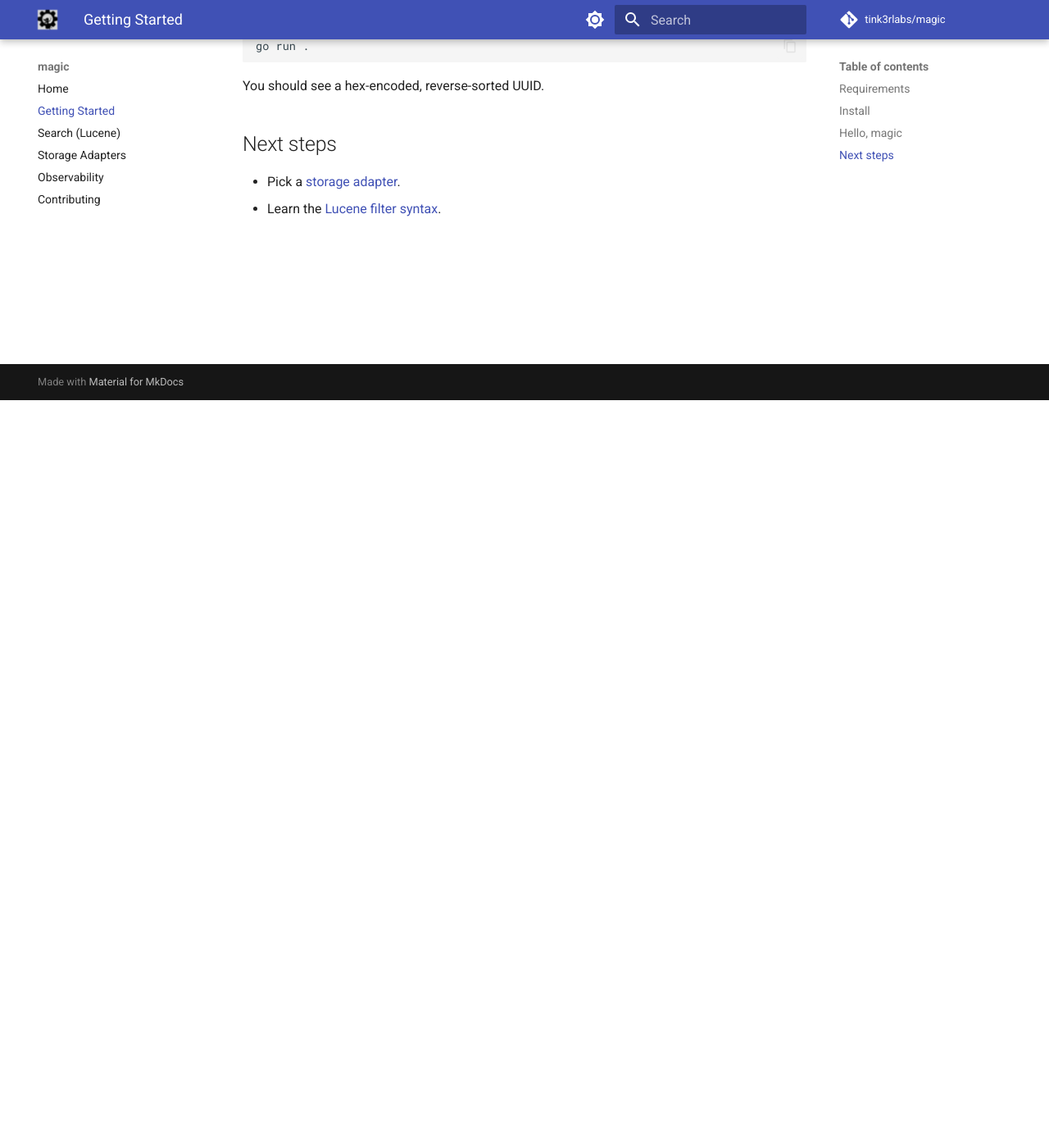
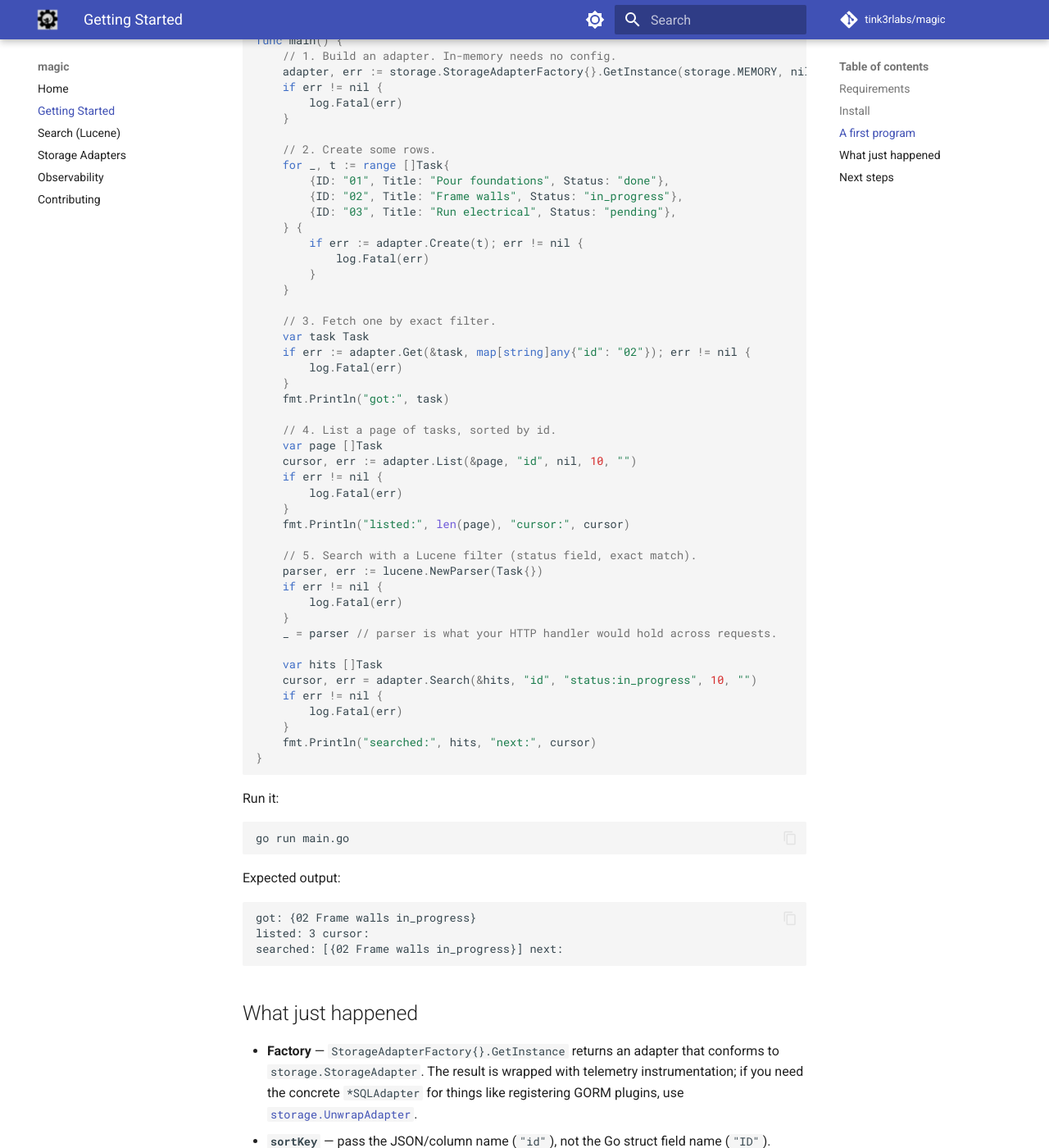
Before and after one commit to tink3rlabs/magic, an MkDocs documentation site: the page built from docs/getting-started.md, in a window 1280 px wide and 1400 px high, scrolled down 912 px. Shown: the whole window at 82% size. Built offline with MkDocs 1.6.1 and Material for MkDocs 9.7.7, drawn with Linux system fonts in a browser that asks for light colours; comment, search, counter and statistics services are not loaded; the version menu is left out; some of the changed text lies outside the part shown.

Commit message:
docs: rewrite getting-started with a real end-to-end storage flow

````diff
--- a/docs/getting-started.md
+++ b/docs/getting-started.md
@@ -1,11 +1,10 @@
 # Getting Started
 
-This page walks through installing magic and making a first call.
+By the end of this page you will have built a Go program that uses magic's in-memory storage adapter to create, fetch, list, and search records. The same code works against Postgres, MySQL, SQLite, DynamoDB, or CosmosDB by swapping one constant — see [Storage Adapters](./storage.md).
 
 ## Requirements
 
 - Go 1.25 or newer.
-- A backing store for whichever adapter you plan to use (Postgres / DynamoDB / etc.). The in-memory adapter requires nothing.
 
 ## Install
 
@@ -13,34 +12,101 @@ This page walks through installing magic and making a first call.
 go get github.com/tink3rlabs/magic@latest
 ```
 
-## Hello, magic
+## A first program
+
+Create a file called `main.go`:
 
 ```go
 package main
 
 import (
     "fmt"
-    "github.com/tink3rlabs/magic/utils"
+    "log"
+
+    "github.com/tink3rlabs/magic/storage"
+    "github.com/tink3rlabs/magic/storage/search/lucene"
 )
 
+type Task struct {
+    ID     string `json:"id"`
+    Title  string `json:"title"`
+    Status string `json:"status"`
+}
+
 func main() {
-    id, err := utils.NewId()
+    // 1. Build an adapter. In-memory needs no config.
+    adapter, err := storage.StorageAdapterFactory{}.GetInstance(storage.MEMORY, nil)
     if err != nil {
-        panic(err)
+        log.Fatal(err)
     }
-    fmt.Println("generated id:", id)
+
+    // 2. Create some rows.
+    for _, t := range []Task{
+        {ID: "01", Title: "Pour foundations", Status: "done"},
+        {ID: "02", Title: "Frame walls", Status: "in_progress"},
+        {ID: "03", Title: "Run electrical", Status: "pending"},
+    } {
+        if err := adapter.Create(t); err != nil {
+            log.Fatal(err)
+        }
+    }
+
+    // 3. Fetch one by exact filter.
+    var task Task
+    if err := adapter.Get(&task, map[string]any{"id": "02"}); err != nil {
+        log.Fatal(err)
+    }
+    fmt.Println("got:", task)
+
+    // 4. List a page of tasks, sorted by id.
+    var page []Task
+    cursor, err := adapter.List(&page, "id", nil, 10, "")
+    if err != nil {
+        log.Fatal(err)
+    }
+    fmt.Println("listed:", len(page), "cursor:", cursor)
+
+    // 5. Search with a Lucene filter (status field, exact match).
+    parser, err := lucene.NewParser(Task{})
+    if err != nil {
+        log.Fatal(err)
+    }
+    _ = parser // parser is what your HTTP handler would hold across requests.
+
+    var hits []Task
+    cursor, err = adapter.Search(&hits, "id", "status:in_progress", 10, "")
+    if err != nil {
+        log.Fatal(err)
+    }
+    fmt.Println("searched:", hits, "next:", cursor)
 }
 ```
 
 Run it:
 
 ```bash
-go run .
+go run main.go
 ```
 
-You should see a hex-encoded, reverse-sorted UUID.
+Expected output:
+
+```text
+got: {02 Frame walls in_progress}
+listed: 3 cursor:
+searched: [{02 Frame walls in_progress}] next:
+```
+
+## What just happened
+
+- **Factory** — `StorageAdapterFactory{}.GetInstance` returns an adapter that conforms to `storage.StorageAdapter`. The result is wrapped with telemetry instrumentation; if you need the concrete `*SQLAdapter` for things like registering GORM plugins, use [`storage.UnwrapAdapter`](https://pkg.go.dev/github.com/tink3rlabs/magic/storage#UnwrapAdapter).
+- **`sortKey`** — pass the JSON/column name (`"id"`), not the Go struct field name (`"ID"`). `magic` validates it against `^[a-zA-Z_][a-zA-Z0-9_]*$` to prevent injection.
+- **Cursor pagination** — `List` and `Search` return an opaque cursor string. Pass it back as the `cursor` argument to fetch the next page. An empty cursor (`""`) means there are no more pages.
+- **Sort direction** — defaults to ascending. Pass `map[string]any{storage.SortDirectionKey: "DESC"}` as the final variadic argument to flip it.
+- **Lucene** — `lucene.NewParser` introspects your struct via the `json` tags and figures out which fields are searchable. The adapter's `Search` method uses this when you pass a query string. See [Search (Lucene)](./lucene.md) for the full syntax.
 
 ## Next steps
 
-- Pick a [storage adapter](./storage.md).
-- Learn the [Lucene filter syntax](./lucene.md).
+- Swap the in-memory adapter for SQL or DynamoDB → [Storage Adapters](./storage.md).
+- Learn the full Lucene filter syntax → [Search (Lucene)](./lucene.md).
+- Wire up observability → [Observability](./observability.md).
+- See the [API reference on pkg.go.dev](https://pkg.go.dev/github.com/tink3rlabs/magic).
````
